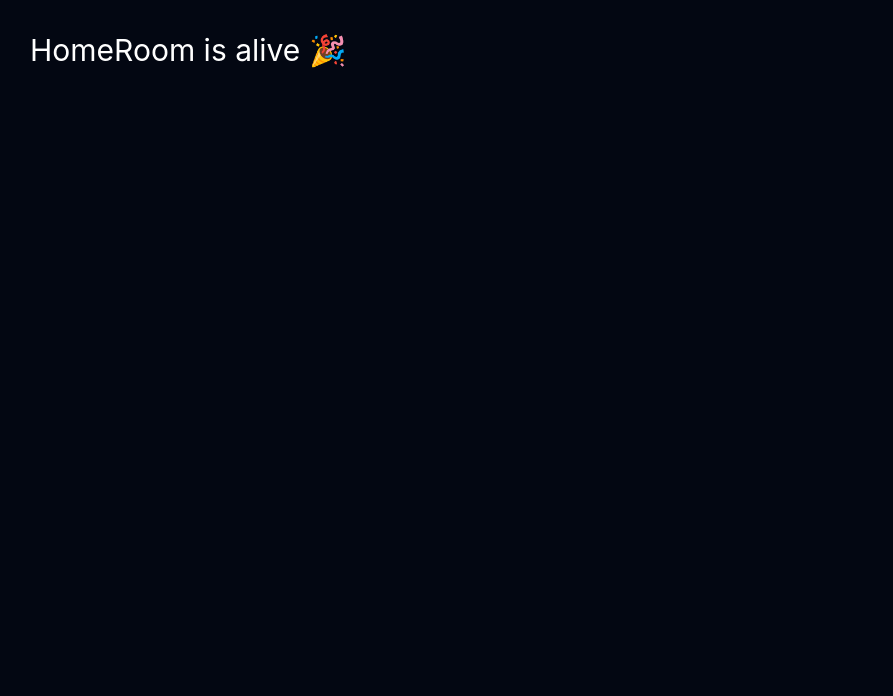
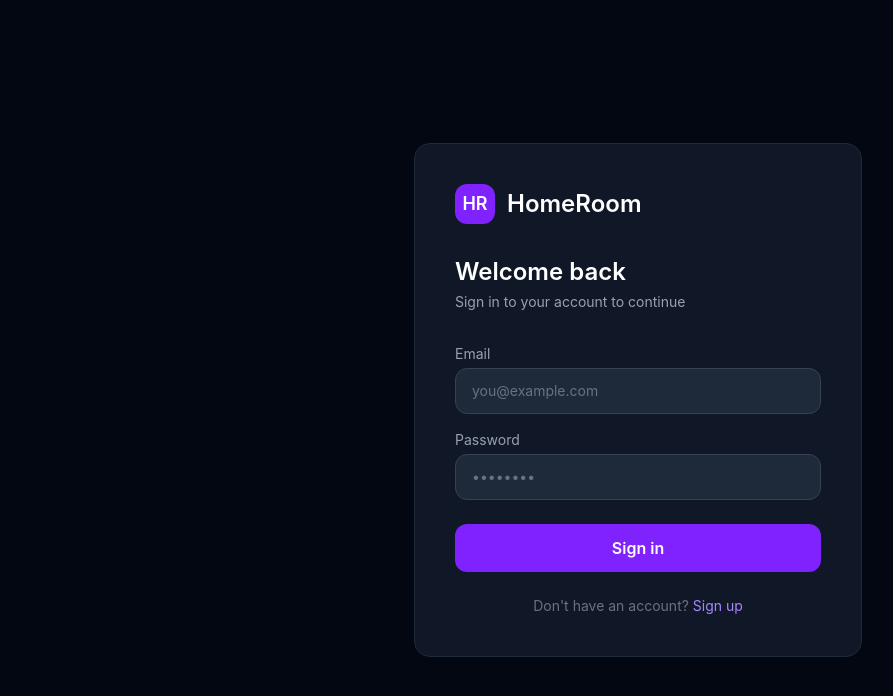
Before and after one commit to sarvenazeftekhari/homeroom, a React (Vite) app: page / in a window 1280 px wide. Shown: the top 696 px of the page, without its empty margins (2-895 px from the left). Built offline with nearby package versions, Linux system fonts and the light colour scheme.

Commit message:
add login page

```diff
--- a/package.json
+++ b/package.json
@@ -13,6 +13,7 @@
     "@tailwindcss/vite": "^4.2.2",
     "react": "^19.2.4",
     "react-dom": "^19.2.4",
+    "react-router-dom": "^7.13.2",
     "tailwindcss": "^4.2.2"
   },
   "devDependencies": {
--- a/src/App.jsx
+++ b/src/App.jsx
@@ -1,8 +1,13 @@
+import { BrowserRouter, Routes, Route } from 'react-router-dom'
+import Login from './pages/Login'
+
 function App() {
   return (
-    <div className="min-h-screen bg-gray-950 text-white">
-      <h1 className="text-3xl p-8">HomeRoom is alive 🎉</h1>
-    </div>
+    <BrowserRouter>
+      <Routes>
+        <Route path="/" element={<Login />} />
+      </Routes>
+    </BrowserRouter>
   )
 }
 
--- /dev/null
+++ b/src/pages/Login.jsx
@@ -0,0 +1,55 @@
+function Login() {
+  return (
+    <div className="min-h-screen bg-gray-950 flex items-center justify-center">
+      <div className="bg-gray-900 border border-gray-800 rounded-2xl p-10 w-full max-w-md">
+
+        {/* Logo */}
+        <div className="flex items-center gap-3 mb-8">
+          <div className="w-10 h-10 bg-violet-600 rounded-xl flex items-center justify-center text-white font-semibold text-lg">
+            HR
+          </div>
+          <span className="text-white text-2xl font-semibold">HomeRoom</span>
+        </div>
+
+        {/* Title */}
+        <h1 className="text-white text-2xl font-semibold mb-1">Welcome back</h1>
+        <p className="text-gray-400 text-sm mb-8">Sign in to your account to continue</p>
+
+        {/* Form */}
+        <div className="flex flex-col gap-4">
+          <div>
+            <label className="text-gray-400 text-sm mb-1 block">Email</label>
+            <input
+              type="email"
+              placeholder="you@example.com"
+              className="w-full bg-gray-800 border border-gray-700 rounded-xl px-4 py-3 text-white text-sm placeholder-gray-500 focus:outline-none focus:border-violet-500"
+            />
+          </div>
+          <div>
+            <label className="text-gray-400 text-sm mb-1 block">Password</label>
+            <input
+              type="password"
+              placeholder="••••••••"
+              className="w-full bg-gray-800 border border-gray-700 rounded-xl px-4 py-3 text-white text-sm placeholder-gray-500 focus:outline-none focus:border-violet-500"
+            />
+          </div>
+
+          <button className="w-full bg-violet-600 hover:bg-violet-500 text-white font-semibold py-3 rounded-xl mt-2 transition-colors">
+            Sign in
+          </button>
+        </div>
+
+        {/* Switch to sign up */}
+        <p className="text-gray-500 text-sm text-center mt-6">
+          Don't have an account?{' '}
+          <span className="text-violet-400 cursor-pointer hover:text-violet-300">
+            Sign up
+          </span>
+        </p>
+
+      </div>
+    </div>
+  )
+}
+
+export default Login
```
Also changed, not shown: 1 other file (tests, documents, lock files or other folders).
